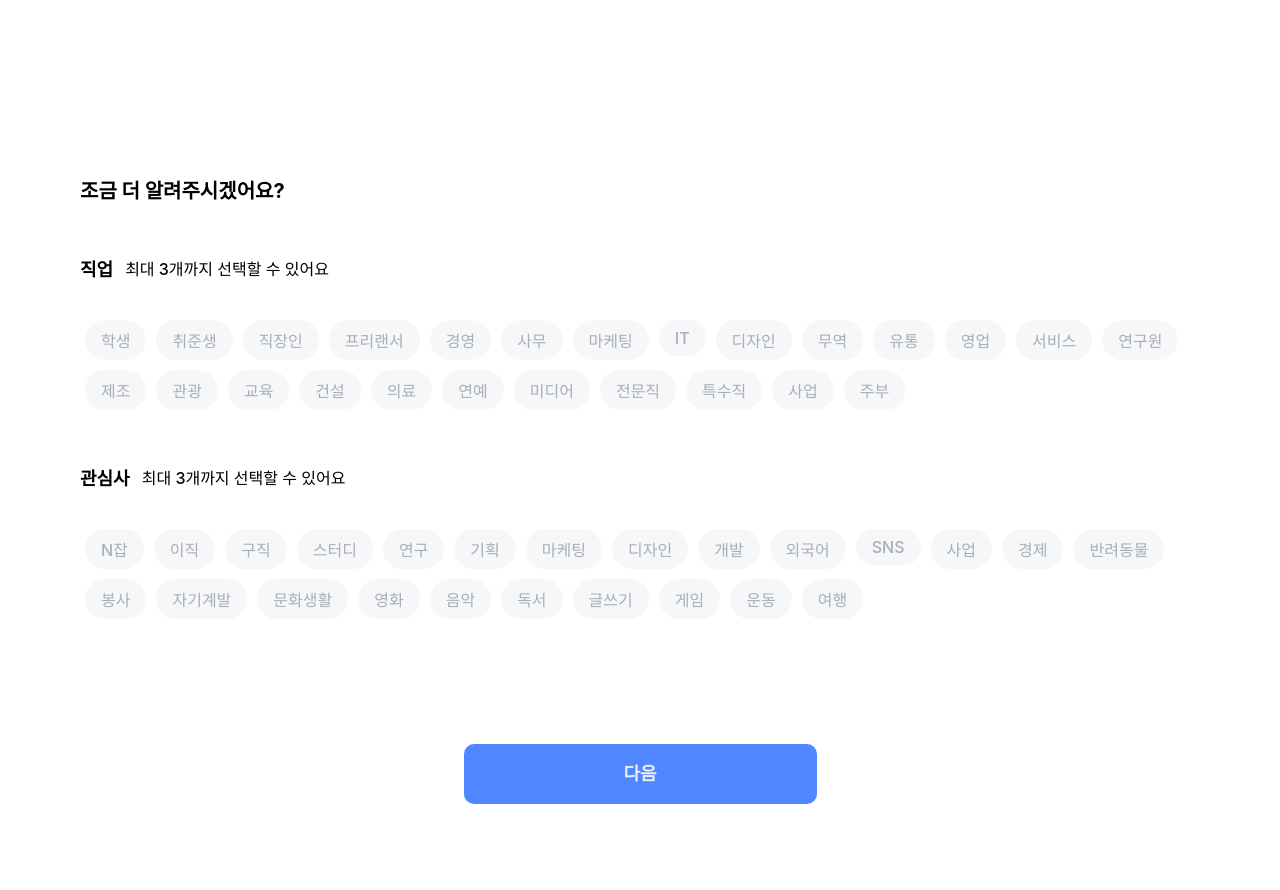
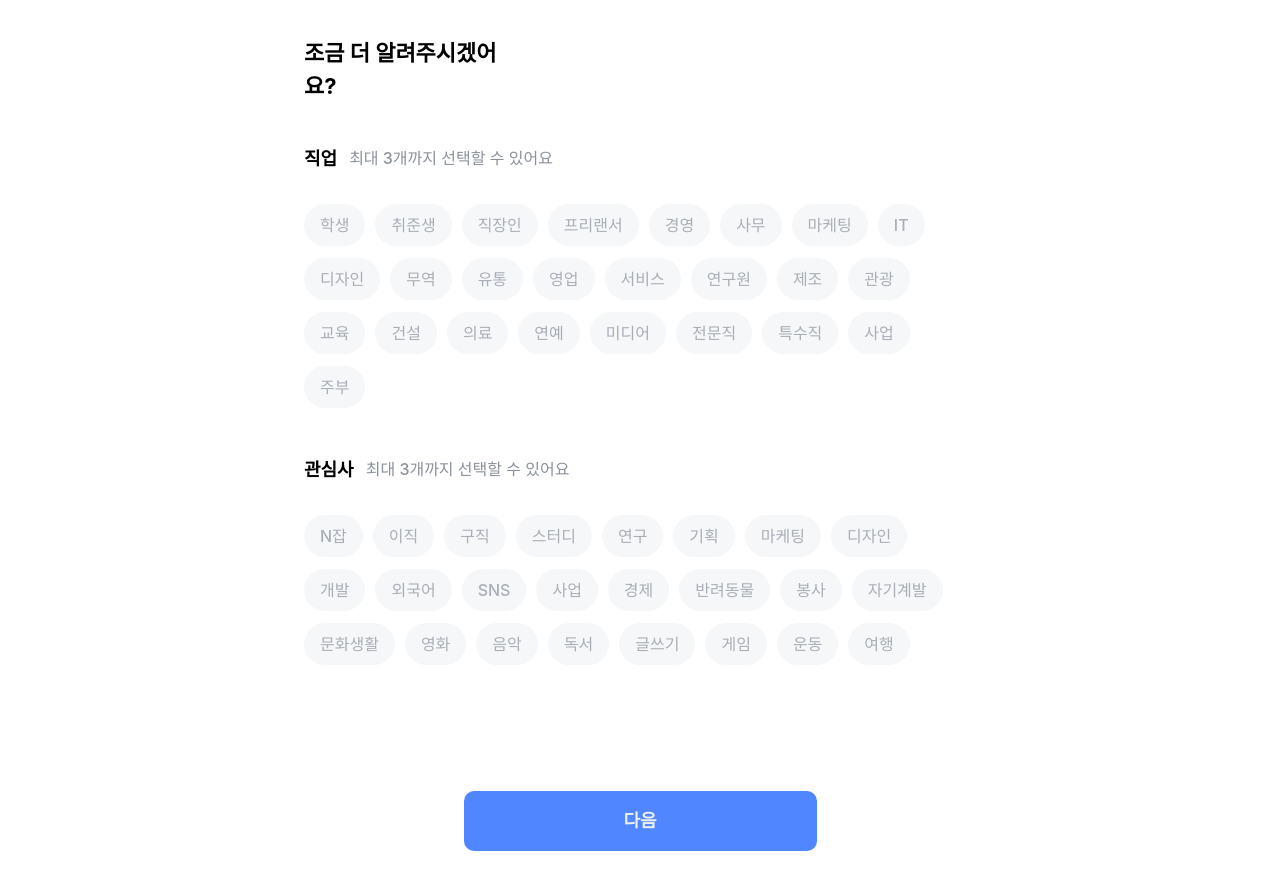
Before and after one commit to YAPP-Github/20th-ALL-Rounder-Team-1-Web, a React app: page /select-interest in a window 1280 px wide. Shown: the top 890 px of the page. After the commit the page ends 851 px from the top, so only its background shows below. Built offline with nearby package versions, Linux system fonts and the light colour scheme; a web font is replaced by a local one.

Commit message:
:art: 관심사 선택 페이지 마크업을 수정합니다 (#150)

```diff
--- a/src/common/Interest.tsx
+++ b/src/common/Interest.tsx
@@ -52,14 +52,15 @@ export const Interest = ({
 };
 
 const Selected = styled.button`
+  width: 74px;
   background-color: ${({ theme: { colors } }) => colors.WeekandBlueSub};
   color: ${({ theme: { colors } }) => colors.WeekandBlue};
   border-radius: 108px;
 
   &.select_interest {
     padding: 8px 16px;
-    margin: 5px;
-    font-size: 16px;
+    margin: 6px 5px;
+    ${({ theme: { fonts } }) => fonts.SubHead2};
     font-weight: 700;
   }
 
@@ -77,8 +78,8 @@ const NotSelected = styled.button`
 
   &.select_interest {
     padding: 8px 16px;
-    margin: 5px;
-    font-size: 16px;
+    margin: 6px 5px;
+    ${({ theme: { fonts } }) => fonts.SubHead2};
     font-weight: 500;
   }
 
--- a/src/pages/selectInterest/index.tsx
+++ b/src/pages/selectInterest/index.tsx
@@ -17,6 +17,7 @@ const SelectInterest = () => {
             <SubTitle>직업</SubTitle>
             <Condition>최대 3개까지 선택할 수 있어요</Condition>
           </ExplanationWrapper>
+          <InterestWrapper>
             {JOBS.map((job) => (
               <Interest
                 className="select_interest"
@@ -25,12 +26,14 @@ const SelectInterest = () => {
                 setTotalChoices={setTotalJobs}
               />
             ))}
+          </InterestWrapper>
         </SubContentWrapper>
         <SubContentWrapper>
           <ExplanationWrapper>
             <SubTitle>관심사</SubTitle>
             <Condition>최대 3개까지 선택할 수 있어요</Condition>
           </ExplanationWrapper>
+          <InterestWrapper>
             {INTERESTS.map((interest) => (
               <Interest
                 className="select_interest"
@@ -39,6 +42,7 @@ const SelectInterest = () => {
                 setTotalChoices={setTotalInterests}
               />
             ))}
+          </InterestWrapper>
         </SubContentWrapper>
         <ButtonWrapper>
           <Button
@@ -56,22 +60,25 @@ const SelectInterest = () => {
 };
 
 const Main = styled.div`
-  padding: 176px 0px;
-  text-align: start;
+  width: 672px;
+  margin: 0 auto;
+  margin-top: calc((100vh - 727px) / 2);
+  text-align: left;
 `;
 
 const Title = styled.h1`
-  ${({ theme: { fonts } }) => fonts.Head1}
+  width: 213px;
+  ${({ theme: { fonts } }) => fonts.Title}
 `;
 
 const SubContentWrapper = styled.div`
-  margin-top: 50px;
+  margin-top: 42px;
 `;
 
 const ExplanationWrapper = styled.div`
   display: flex;
   gap: 12px;
-  margin-bottom: 32px;
+  margin-bottom: 26px;
 `;
 
 const SubTitle = styled.h2`
@@ -79,7 +86,7 @@ const SubTitle = styled.h2`
 `;
 
 const Condition = styled.span`
-  ${({ theme: { fonts } }) => fonts.Body1}
+  ${({ theme: { fonts } }) => fonts.Body1('Gray500')}
 `;
 
 const ButtonWrapper = styled.div`
@@ -87,4 +94,8 @@ const ButtonWrapper = styled.div`
   text-align: center;
 `;
 
+const InterestWrapper = styled.div`
+  margin-left: -5px;
+`;
+
 export default SelectInterest;
```
Lines whose indentation alone changed are shown as unchanged.
